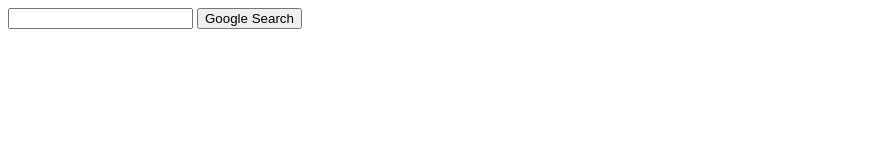
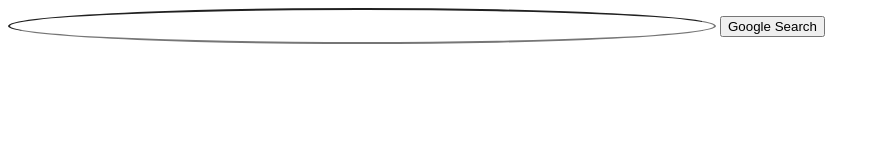
Before and after one commit to mrbear21/google-search, a plain HTML site: page index.html in a window 1280 px wide. Shown: the whole page, without its empty margins (0-880 px from the left). Drawn offline with Linux system fonts and the light colour scheme.

Commit message:
Updated styles

```diff
--- a/index.html
+++ b/index.html
@@ -2,9 +2,12 @@
 <html lang="en">
     <head>
         <title>Search</title>
-
         <style>
-
+            .textarea {
+              width: 700px;
+              height: 30px;
+              border-radius: 50%;
+            }
         </style>
     </head>
     <body>
```
